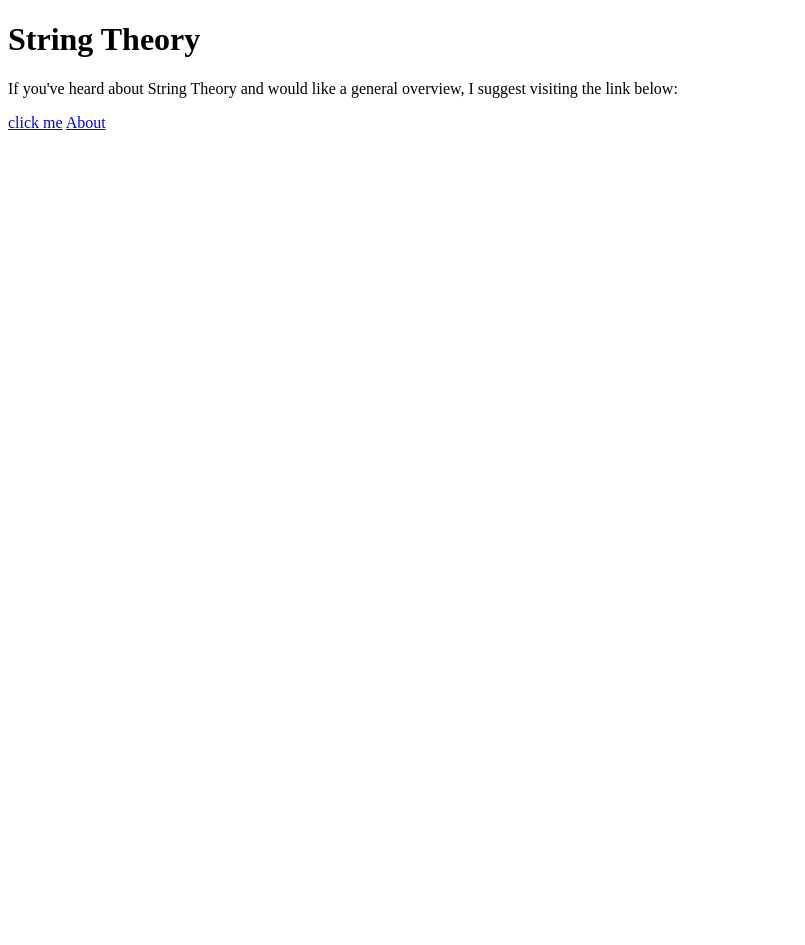
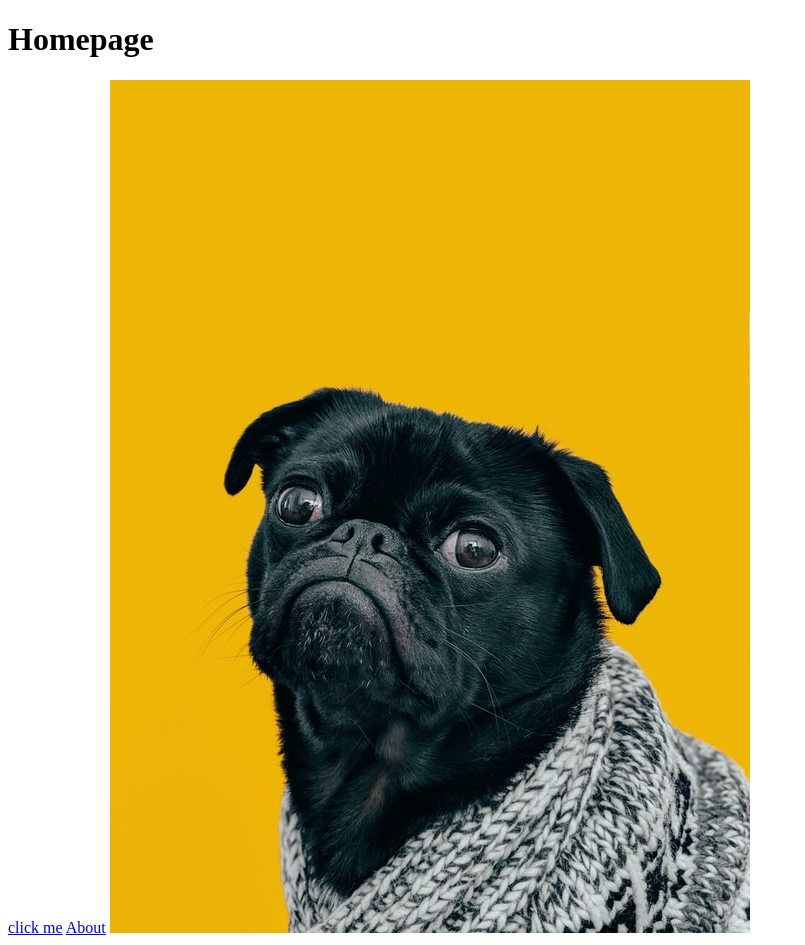
Before and after one commit to andgamespace/git_Test, a plain HTML site: page Practice/odin-links-and-images/index.html in a window 1280 px wide. Shown: the whole page, without its empty margins (0-805 px from the left). Before the commit the page ends 800 px from the top, so only its background shows below. Drawn offline with Linux system fonts and the light colour scheme.

Commit message:
git add .

```diff
--- a/Practice/odin-links-and-images/index.html
+++ b/Practice/odin-links-and-images/index.html
@@ -7,12 +7,11 @@
     <title>Linking pages practice</title>
 </head>
 <body>
-    <h1>String Theory</h1>
-    <p>
-        If you've heard about String Theory and would like a general overview,
-        I suggest visiting the link below:
-    </p>
-    <a href = "https://en.wikipedia.org/wiki/String_theory">click me</a>
-    <a href = "about.html">About</a>
+    <h1>Homepage</h1>
+	<a href="https://www.theodinproject.com/about">click me</a>
+
+	<a href="pages/about.html">About</a>
+
+	<img src="images/dog.jpg">
 </body>
 </html>
```
Also changed, not shown: Practice/odin-links-and-images/images/dog.jpg (added), Practice/odin-links-and-images/pages/about.html (renamed from Practice/odin-links-and-images/about.html).
